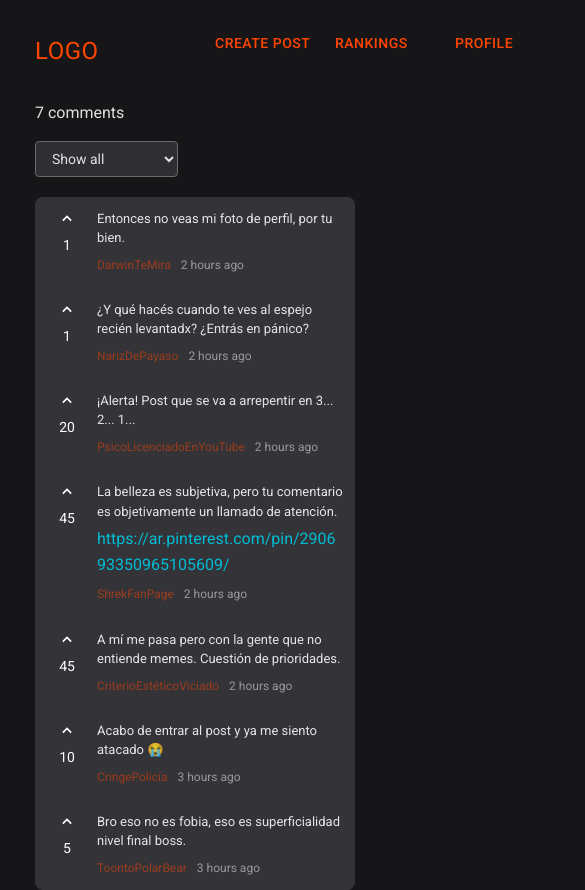
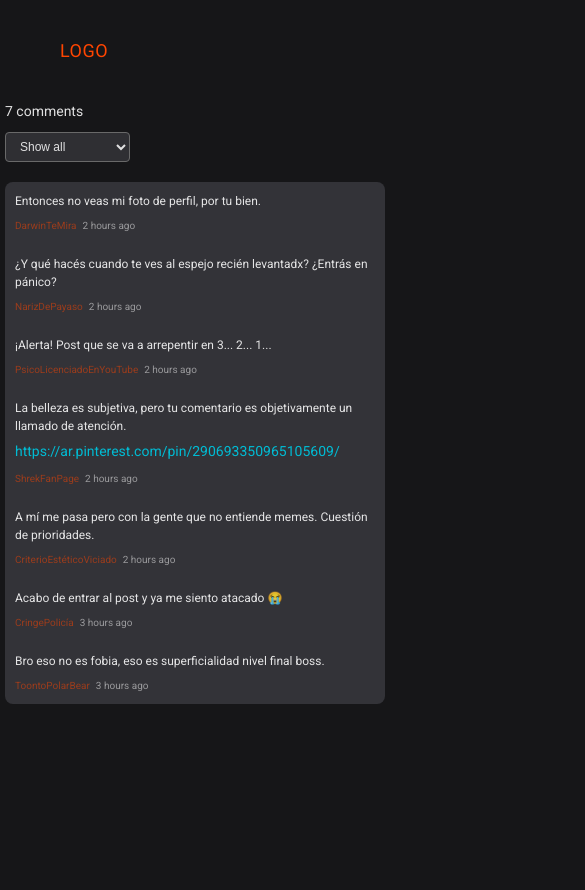
Before and after one commit to ianchu0317/TP2-IDS, a plain HTML site: page frontend/pages/comments.html in a window 390 px wide. Shown: the top 890 px of the page, 585 px wide, since content can reach past the window. After the commit the page ends 844 px from the top, so only its background shows below. Drawn offline with Linux system fonts and the light colour scheme.

Commit message:
fix: se eliminaron los votos en los comentarios + mejoras en comments.css

```diff
--- a/frontend/assets/css/comments.css
+++ b/frontend/assets/css/comments.css
@@ -45,7 +45,6 @@ body {
   top: 32px;
   width: 62px;
   height: 38px;
-  font-family: 'Roboto Regular', Arial, sans-serif;
   font-size: 24px;
   color: #FF4500;
   letter-spacing: 0.5px;
@@ -105,7 +104,6 @@ body {
   color: #FFFFFF;
   font-size: 16px;
   opacity: 0.87;
-  font-family: 'Roboto Regular', Arial, sans-serif;
 }
 
 .filter-container {
@@ -118,7 +116,6 @@ body {
   color: #FFFFFF;
   opacity: 0.87;
   font-size: 15px;
-  font-family: 'Roboto Regular', Arial, sans-serif;
 }
 
 .filter-select {
@@ -128,7 +125,6 @@ body {
   border-radius: 4px;
   cursor: pointer;
   font-size: 14px;
-  font-family: 'Roboto Regular', Arial, sans-serif;
   opacity: 0.87;
 }
 
@@ -168,47 +164,9 @@ body {
   border-radius: 8px;
 }
 
-.vote-section {
-  display: flex;
-  flex-direction: column;
-  align-items: center;
-  min-width: 50px;
-  margin-right: 15px;
-}
-
-.vote-arrow {
-  background: none;
-  border: none;
-  color: #fff;
-  padding: 0;
-  cursor: pointer;
-  display: flex;
-  align-items: center;
-  justify-content: center;
-}
-
-.vote-arrow svg {
-  width: 20px;
-  height: 20px;
-  display: block;
-}
-
-.vote-arrow svg path {
-  stroke: currentColor;
-  stroke-width: 2;
-  fill: none;
-}
-
-.vote-count {
-  font-size: 14px;
-  margin: 5px 0;
-  min-width: 30px;
-  text-align: center;
-  font-family: 'Roboto Regular', Arial, sans-serif;
-}
-
 .comment-content {
   flex: 1;
+  width: 100%;
 }
 
 .comment-text {
@@ -217,16 +175,15 @@ body {
   line-height: 1.5;
   margin-bottom: 5px;
   opacity: 0.87;
-  font-family: 'Roboto Regular', Arial, sans-serif;
 }
 
 .comment-link {
   color: #00BCD4;
+  font-size: 14px;
+  word-break: break-word;
+  display: block;
+  margin-top: 4px 0 0;
   text-decoration: none;
-  word-break: break-all;
-  display: block;
-  margin-top: 4px;
-  margin-bottom: 0;
 }
 
 .comment-link:hover {
@@ -239,7 +196,6 @@ body {
   gap: 10px;
   font-size: 12px;
   color: #FFFFFF;
-  font-family: 'Roboto Regular', Arial, sans-serif;
   margin-top: 8px;
 }
 
@@ -247,7 +203,6 @@ body {
   color: #FF4500;
   opacity: 0.5;
   text-decoration: none;
-  font-family: 'Roboto Regular', Arial, sans-serif;
 }
 
 .comment-author:hover {
@@ -257,35 +212,67 @@ body {
 .comment-time {
   color: #FFFFFF;
   opacity: 0.5;
-  font-family: 'Roboto Regular', Arial, sans-serif;
 }
 
-/* Responsive design */
-@media (max-width: 768px) {
-  .container {
+@media (max-width: 1024px) {
+  .comments-section {
+    max-width: 100%;
     padding: 0 15px;
   }
 
-  .logo {
-    left: 20px;
+  .header {
+    padding: 0 15px;
   }
 
-  .nav-button:nth-child(1) {
-    left: 200px;
+  .nav-buttons {
+    gap: 15px;
   }
 
-  .nav-button:nth-child(2) {
-    left: 320px;
+  .nav-button {
+    font-size: 13px;
+  }
+}
+
+@media (max-width: 768px) {
+  .header {
+    height: auto;
+    min-height: 60px;
+    padding: 15px;
+    flex-direction: column;
+    gap: 15px;
   }
 
-  .nav-button:nth-child(3) {
-    left: 440px;
+  .logo {
+    font-size: 20px;
+  }
+
+  .nav-buttons {
+    justify-content: center;
+    gap: 12px;
+  }
+
+  .nav-button {
+    font-size: 12px;
+    padding: 5px 10px;
+  }
+
+  .comments-section {
+    padding: 0 10px;
   }
 
   .comments-header {
     flex-direction: column;
-    gap: 15px;
     align-items: flex-start;
+    gap: 10px;
+  }
+
+  .filter-container {
+    width: 100%;
+    justify-content: space-between;
+  }
+
+  .filter-select {
+    min-width: 120px;
   }
 
   .comment {
@@ -297,7 +284,116 @@ body {
     margin-right: 10px;
   }
 
+  .vote-arrow svg {
+    width: 18px;
+    height: 18px;
+  }
+
+  .vote-count {
+    font-size: 12px;
+  }
+
   .comment-text {
     font-size: 13px;
   }
+
+  .comment-meta {
+    font-size: 11px;
+    gap: 8px;
+  }
 }
+
+@media (max-width: 480px) {
+  .header {
+    padding: 10px;
+  }
+
+  .logo {
+    font-size: 18px;
+  }
+
+  .nav-buttons {
+    gap: 8px;
+  }
+
+  .nav-button {
+    font-size: 11px;
+    padding: 4px 8px;
+  }
+
+  .comments-section {
+    padding: 0 5px;
+  }
+
+  .comment {
+    padding: 10px;
+  }
+
+  .vote-section {
+    min-width: 35px;
+    margin-right: 8px;
+  }
+
+  .vote-arrow svg {
+    width: 16px;
+    height: 16px;
+  }
+
+  .vote-count {
+    font-size: 11px;
+  }
+
+  .comment-text {
+    font-size: 12px;
+  }
+
+  .comment-meta {
+    font-size: 10px;
+    gap: 6px;
+  }
+
+  .filter-select {
+    font-size: 12px;
+    padding: 6px 10px;
+  }
+
+  .filter-label {
+    font-size: 13px;
+  }
+
+  .comments-count {
+    font-size: 14px;
+  }
+}
+
+@media (max-width: 320px) {
+  .header {
+    padding: 8px;
+  }
+
+  .logo {
+    font-size: 16px;
+  }
+
+  .nav-button {
+    font-size: 10px;
+    padding: 3px 6px;
+  }
+
+  .comment {
+    padding: 8px;
+  }
+
+  .vote-section {
+    min-width: 30px;
+    margin-right: 6px;
+  }
+
+  .comment-text {
+    font-size: 11px;
+  }
+
+  .comment-meta {
+    font-size: 9px;
+  }
+}
--- a/frontend/assets/js/comments.js
+++ b/frontend/assets/js/comments.js
@@ -5,8 +5,6 @@ const commentsData = [
         author: "CringePolicía",
         timeAgo: "3 hours ago",
         timestamp: Date.now() - (3 * 60 * 60 * 1000),
-        votes: 10,
-        userVoted: true,
         links: []
     },
     {
@@ -15,8 +13,6 @@ const commentsData = [
         author: "ToontoPolarBear",
         timeAgo: "3 hours ago",
         timestamp: Date.now() - (3 * 60 * 60 * 1000),
-        votes: 5,
-        userVoted: true,
         links: []
     },
     {
@@ -25,8 +21,6 @@ const commentsData = [
         author: "DarwinTeMira",
         timeAgo: "2 hours ago",
         timestamp: Date.now() - (2 * 60 * 60 * 1000),
-        votes: 1,
-        userVoted: true,
         links: []
     },
     {
@@ -35,8 +29,6 @@ const commentsData = [
         author: "NarizDePayaso",
         timeAgo: "2 hours ago",
         timestamp: Date.now() - (2 * 60 * 60 * 1000),
-        votes: 1,
-        userVoted: true,
         links: []
     },
     {
@@ -45,8 +37,6 @@ const commentsData = [
         author: "PsicoLicenciadoEnYouTube",
         timeAgo: "2 hours ago",
         timestamp: Date.now() - (2 * 60 * 60 * 1000),
-        votes: 20,
-        userVoted: true,
         links: []
     },
     {
@@ -55,8 +45,6 @@ const commentsData = [
         author: "ShrekFanPage",
         timeAgo: "2 hours ago",
         timestamp: Date.now() - (2 * 60 * 60 * 1000),
-        votes: 45,
-        userVoted: true,
         links: ["https://ar.pinterest.com/pin/290693350965105609/"]
     },
     {
@@ -65,8 +53,6 @@ const commentsData = [
         author: "CriterioEstéticoViciado",
         timeAgo: "2 hours ago",
         timestamp: Date.now() - (2 * 60 * 60 * 1000),
-        votes: 45,
-        userVoted: true,
         links: []
     }
 ];
@@ -148,15 +134,6 @@ function createCommentElement(comment) {
         ).join('');
     }
     commentDiv.innerHTML = `
-        <div class="vote-section">
-            <button class="vote-arrow ${comment.userVoted ? 'upvoted' : ''}"
-                    onclick="handleVote(${comment.id}, true)">
-                <svg viewBox="0 0 24 24" fill="none" stroke="currentColor" stroke-width="2">
-                    <path d="M7 14l5-5 5 5"></path>
-                </svg>
-            </button>
-            <div class="vote-count">${formatVotes(comment.votes)}</div>
-        </div>
         <div class="comment-content">
             <div class="comment-text">${commentTextHtml}</div>
             ${linksHtml}
@@ -176,9 +153,7 @@ function renderComments() {
     const filterValue = filterSelect ? filterSelect.value : "all";
 
     commentsList.innerHTML = '';
-    let sortedComments = sortComments(commentsData, 'newest');
-
-    // Mostrar todos o solo los top N según filtro
+    let sortedComments = [...commentsData].sort((a, b) => b.timestamp - a.timestamp);
     if (filterValue !== "all") {
         sortedComments = sortedComments.slice(0, parseInt(filterValue, 10));
     }
```
